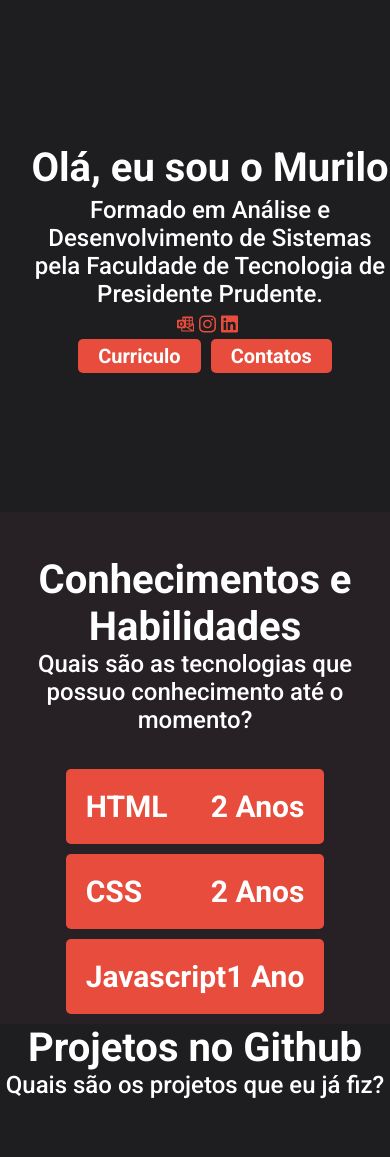
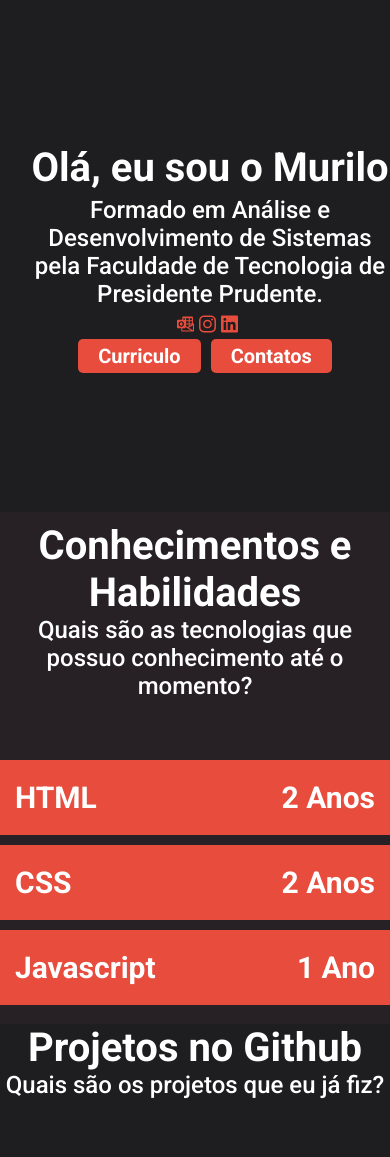
Before and after one commit to Procedeus/Portfolio, a React (Create React App) app: page / in a window 390 px wide. Shown: the top 1157 px of the page. Built offline with nearby package versions, Linux system fonts and the light colour scheme.

Commit message:
Alteração na reponsividade do Conhecimentos

```diff
--- a/src/Components/Conhecimentos/index.css
+++ b/src/Components/Conhecimentos/index.css
@@ -2,9 +2,8 @@
     display: grid;
     grid-template-columns: repeat(10, 100px);
     grid-gap: 10px;
-    height: 512px;
+    min-height: 512px;
     align-items: center;
-    text-align: center;
     justify-content: center;
 }
 
@@ -38,8 +37,9 @@ h2{
 
 @media screen and (max-width: 1100px) {
     .container-conhecimentos{
-        grid-template-columns: none;
-        grid-template-rows: 2fr;
+        display: flex;
+        flex-direction: column;
+        text-align: center;
     }
 
     .col-3{
@@ -54,7 +54,8 @@ h2{
     .col-5{
         grid-column: none;
     }
+
     .layer{
-        max-width: 720px;
+        width: 400px;
     }
 }
```
